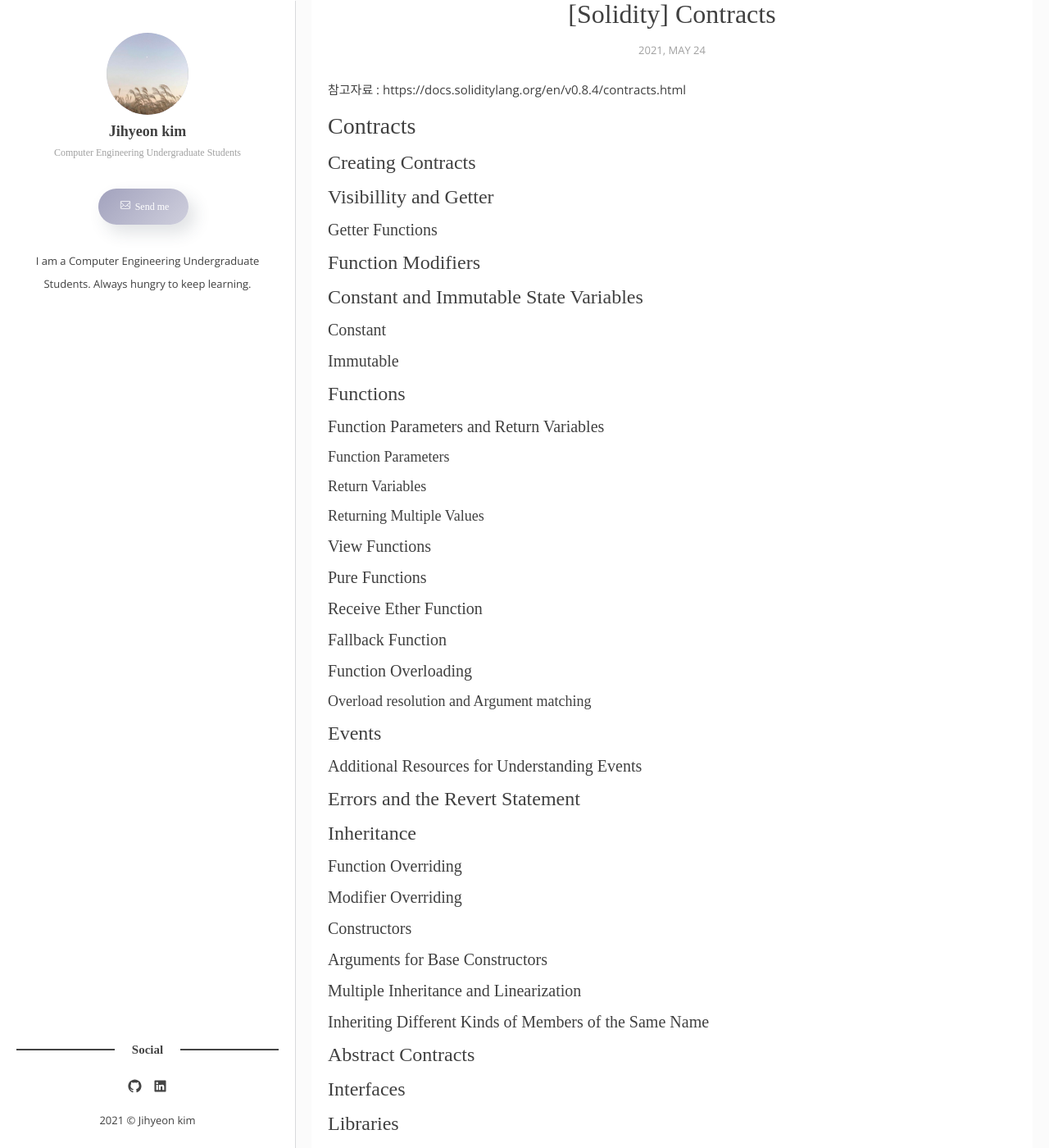
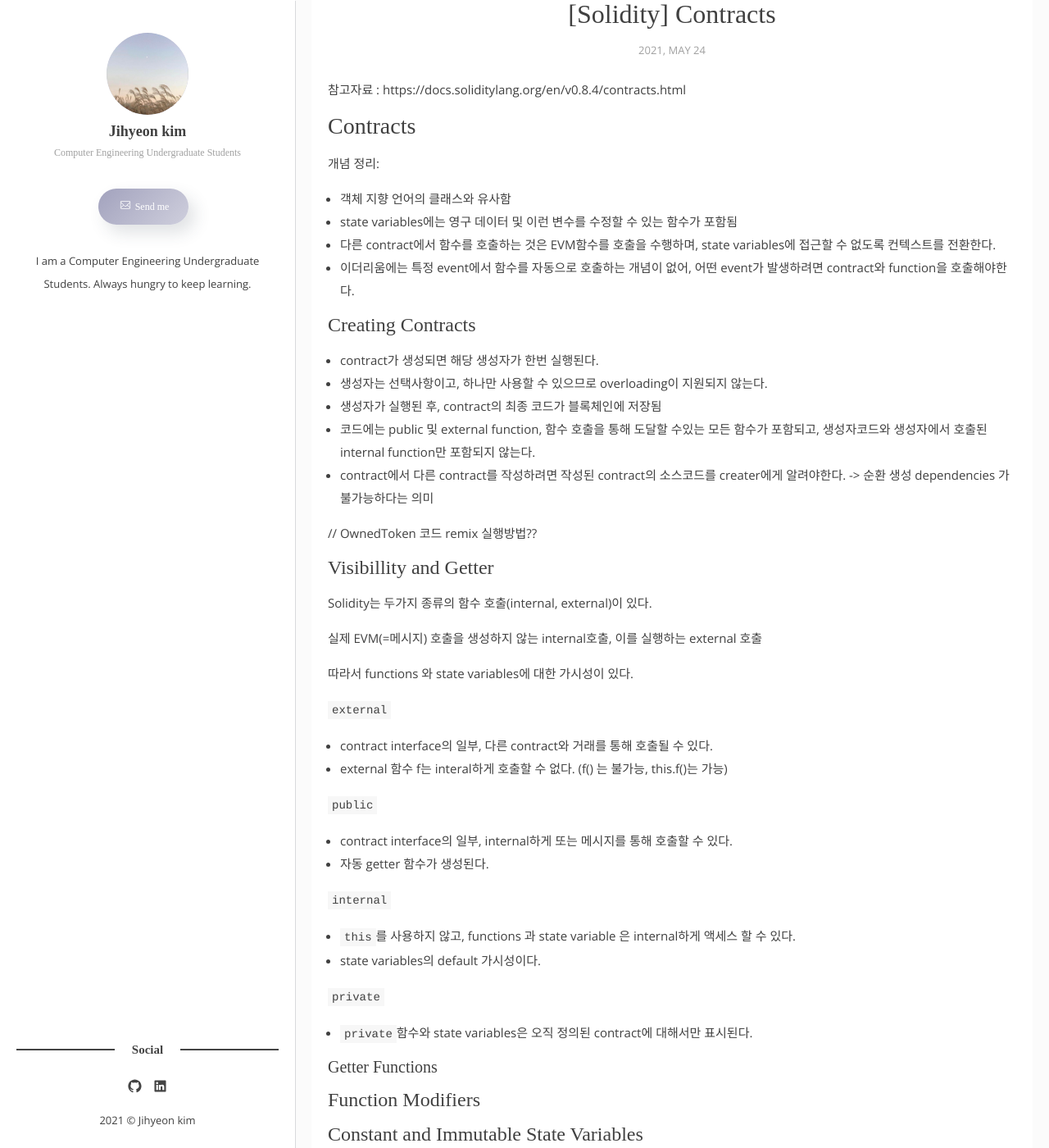
Before and after one commit to kimjihyeon99/kimjihyeon99.github.io, a Jekyll site: the page built from _posts/2021-05-24-[Solidity] Contracts.markdown, in a window 1280 px wide and 1400 px high, scrolled down 534 px. Shown: the whole window at 82% size. Built offline with Jekyll 4.4.1, drawn with Linux system fonts in a browser that asks for light colours; some web fonts are replaced; comment, search, counter and statistics services are not loaded.

Commit message:
Create 2021-05-24-[Solidity] Contracts.markdown

```diff
--- a/_posts/2021-05-24-[Solidity] Contracts.markdown
+++ b/_posts/2021-05-24-[Solidity] Contracts.markdown
@@ -11,9 +11,54 @@ categories: solidity
 
 ## Contracts
 
+개념 정리:
+
+- 객체 지향 언어의 클래스와 유사함
+- state variables에는 영구 데이터 및 이런 변수를 수정할 수 있는 함수가 포함됨
+- 다른 contract에서 함수를 호출하는 것은 EVM함수를 호출을 수행하며, state variables에 접근할 수 없도록 컨텍스트를 전환한다.
+- 이더리움에는 특정 event에서 함수를 자동으로 호출하는 개념이 없어, 어떤 event가 발생하려면 contract와 function을 호출해야한다.
+
 ### Creating Contracts
 
+- contract가 생성되면 해당 생성자가 한번 실행된다.
+- 생성자는 선택사항이고, 하나만 사용할 수 있으므로 overloading이 지원되지 않는다.
+- 생성자가 실행된 후, contract의 최종 코드가 블록체인에 저장됨
+- 코드에는 public 및 external function, 함수 호출을 통해 도달할 수있는 모든 함수가 포함되고, 생성자코드와 생성자에서 호출된 internal function만 포함되지 않는다.
+- contract에서 다른 contract를 작성하려면 작성된 contract의 소스코드를 creater에게 알려야한다.
+   -> 순환 생성 dependencies 가 불가능하다는 의미
+
+ // OwnedToken 코드 remix 실행방법??
+
 ### Visibillity and Getter
+
+Solidity는 두가지 종류의 함수 호출(internal, external)이 있다.
+
+실제 EVM(=메시지) 호출을 생성하지 않는 internal호출, 이를 실행하는 external 호출
+
+따라서  functions 와 state variables에 대한 가시성이 있다.
+
+
+`external`
+
+- contract interface의 일부, 다른 contract와 거래를 통해 호출될 수 있다.
+- external 함수 f는 interal하게 호출할 수 없다. (f() 는 불가능, this.f()는 가능)
+
+`public`
+
+- contract interface의 일부, internal하게 또는 메시지를 통해 호출할 수 있다.
+- 자동 getter 함수가 생성된다.
+
+
+`internal`
+
+- `this`를 사용하지 않고, functions 과 state variable 은 internal하게 액세스 할 수 있다.
+- state variables의 default 가시성이다.
+
+
+`private`
+
+- `private`함수와 state variables은 오직 정의된 contract에 대해서만 표시된다.
+
 
 #### Getter Functions
 
```
